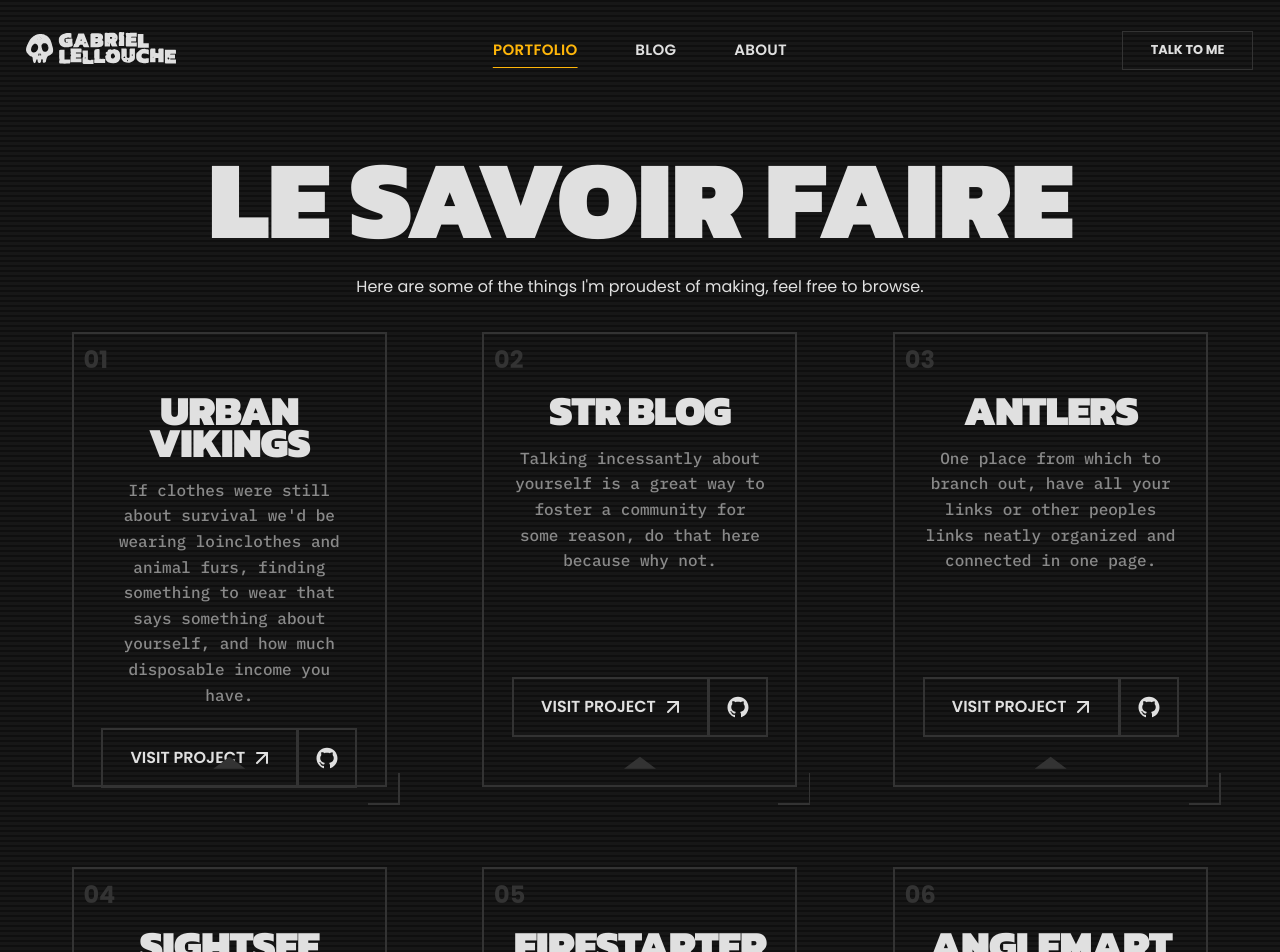
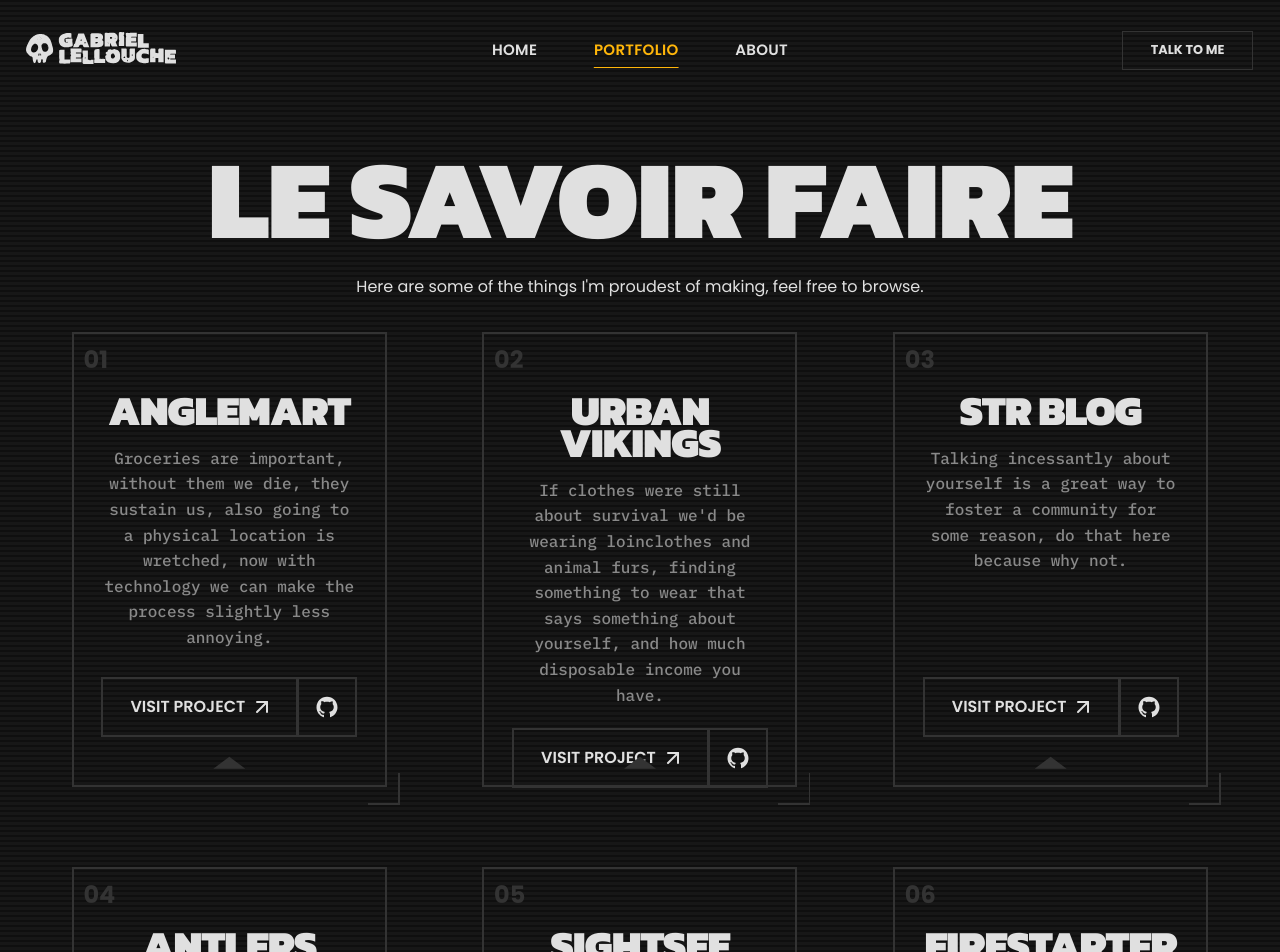
Before and after one commit to Darkryhr/portfolio-renewed, a Next.js app: page /portfolio in a window 1280 px wide. Shown: the top 952 px of the page. Built offline with nearby package versions, Linux system fonts and the light colour scheme.

Commit message:
minor update

```diff
--- a/app/portfolio/page.tsx
+++ b/app/portfolio/page.tsx
@@ -10,6 +10,12 @@ export const metadata: Metadata = {
 };
 
 const projects = [
+  {
+    title: 'AngleMart',
+    desc: 'Groceries are important, without them we die, they sustain us, also going to a physical location is wretched, now with technology we can make the process slightly less annoying.',
+    liveDemoHref: 'https://angular-firemart.firebaseapp.com/',
+    repoHref: 'https://github.com/Darkryhr/firemart',
+  },
   {
     title: 'Urban Vikings',
     desc: "If clothes were still about survival we'd be wearing loinclothes and animal furs, finding something to wear that says something about yourself, and how much disposable income you have.",
@@ -40,12 +46,7 @@ const projects = [
     liveDemoHref: 'https://wonderful-goldstine-9fcc89.netlify.app/',
     repoHref: 'https://github.com/Darkryhr/firestarter',
   },
-  {
-    title: 'AngleMart',
-    desc: 'Groceries are important, without them we die, they sustain us, also going to a physical location is wretched, now with technology we can make the process slightly less annoying.',
-    liveDemoHref: 'https://angular-firemart.firebaseapp.com/',
-    repoHref: 'https://github.com/Darkryhr/firemart',
-  },
+
   {
     title: 'Lena Ozer',
     desc: 'I built my mom a blog, because somehow this seemed simpler than talking.',
--- a/components/Header.tsx
+++ b/components/Header.tsx
@@ -75,8 +75,8 @@ const Header = () => {
           </Link>
         </div>
         <nav className={styles.nav}>
+          <LandscapeNavLink href='/'>Home</LandscapeNavLink>
           <LandscapeNavLink href='portfolio'>Portfolio</LandscapeNavLink>
-          <LandscapeNavLink href='blog'>Blog</LandscapeNavLink>
           <LandscapeNavLink href='about'>About</LandscapeNavLink>
         </nav>
         <div className={styles.cta__container}>
```
